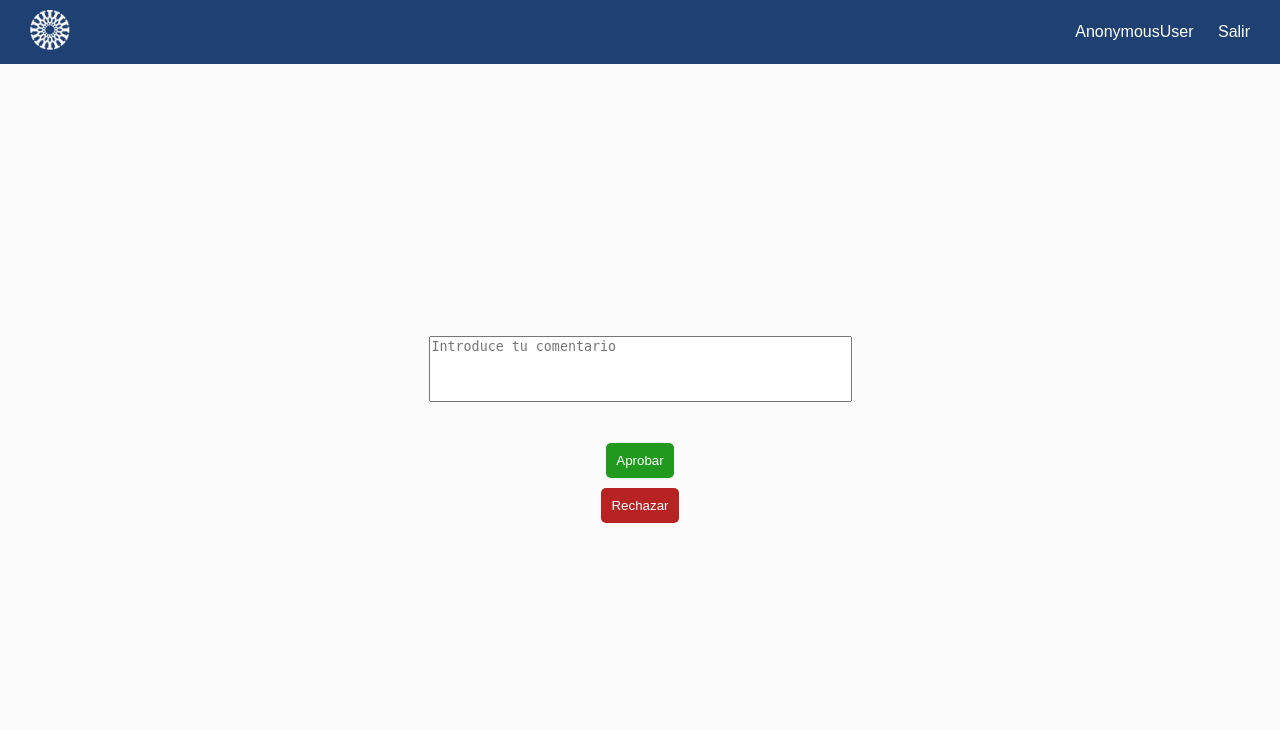
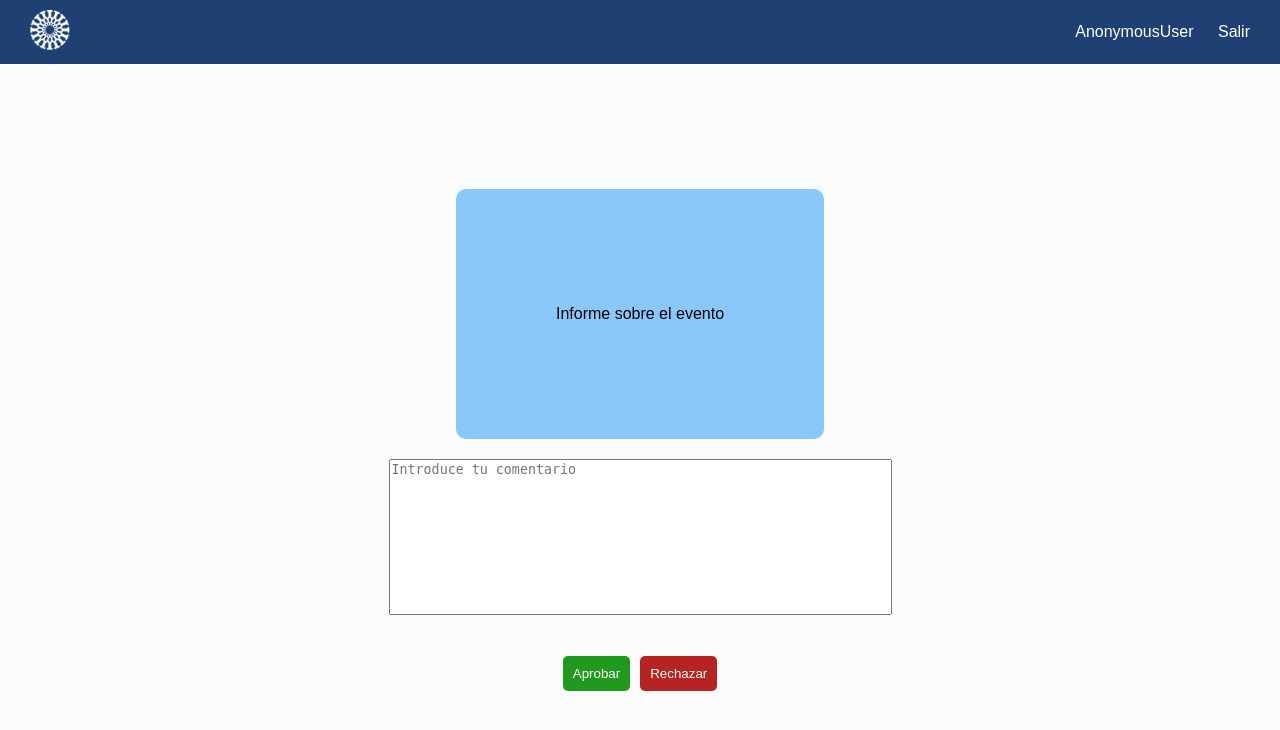
Before and after one commit to ICESI-PI1-2024A-3/ccsa-grupo-2, a Django app: page /users/solicitudes/ in a window 1280 px wide. Shown: the top 730 px of the page. Run offline with Django 5.2, Linux system fonts and the light colour scheme.

Commit message:
feat: update interface, adjust buttons layout, add request input box

```diff
--- a/users_mgmt/static/css/base.css
+++ b/users_mgmt/static/css/base.css
@@ -177,6 +177,17 @@ body {
 }
 
 .buttons {
-    display: block;
+    display: flex;
+}
 
+.box {
+    background-color: #8ac7fa;
+    border-radius: 10px;
+    padding: 100px;
+    margin-top: 20px;
+    text-align: center;
 }
+
+.spacer {
+    height: 20px;
+}
--- a/users_mgmt/templates/approver.html
+++ b/users_mgmt/templates/approver.html
@@ -32,9 +32,16 @@
 
 <body>
     <div class="container">
-        <textarea class="text-area-comentario" rows="4" cols="50" placeholder="Introduce tu comentario"></textarea><br><br>
-        <button type="submit" class="button-success">Aprobar</button>
-        <button type="submit" class="button-failure">Rechazar</button>
+        <div class="box">
+            <p>Informe sobre el evento</p>
+        </div>
+        <div class="spacer">
+        </div>
+        <textarea class="text-area-comentario" rows="10" cols="60" placeholder="Introduce tu comentario"></textarea><br><br>
+        <div class="buttons">
+            <button type="submit" class="button-success">Aprobar</button>
+            <button type="submit" class="button-failure">Rechazar</button>
+        </div>
     </div>
 </body>
 
```
